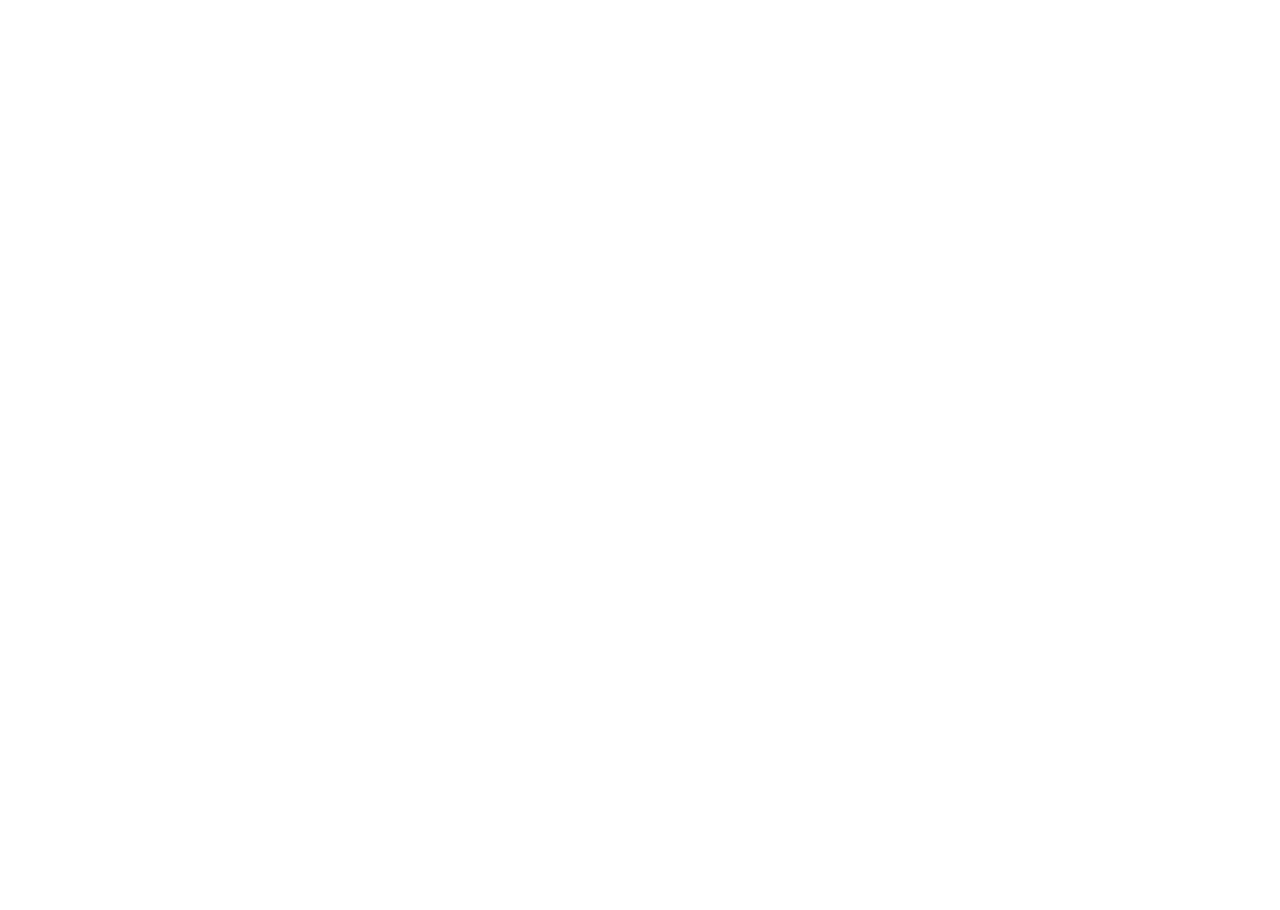
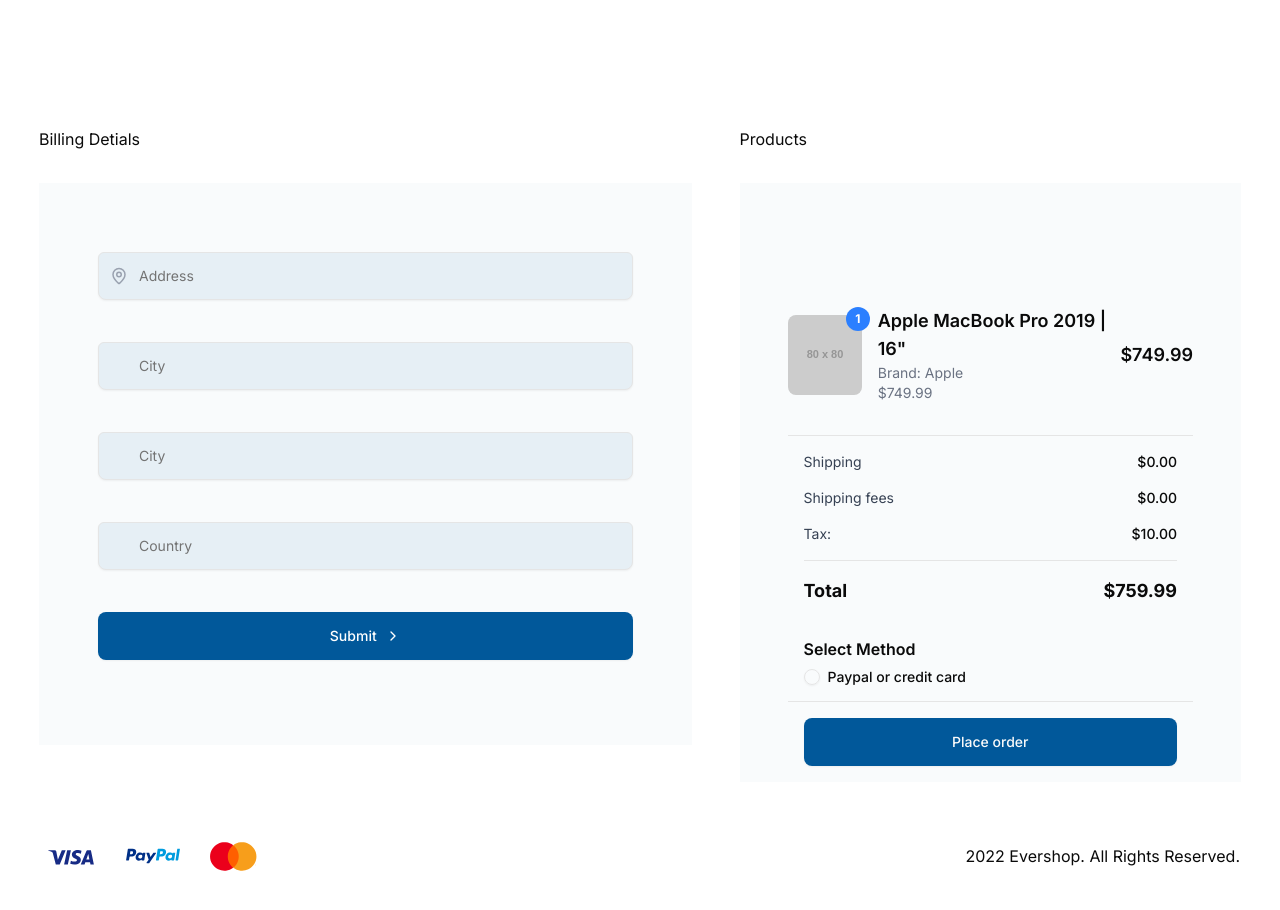
Before and after one commit to TESHU21/liyuStore, a React (Vite) app in the folder frontend/: page /checkout in a window 1280 px wide. Before the commit this address had no page. Shown: the part 460-1370 px from the top of the page. Before the commit the page ends 800 px from the top, so only its background shows below. Built offline with nearby package versions, Linux system fonts and the light colour scheme; a web font is replaced by a local one.

Commit message:
Add checkout features

```diff
--- a/frontend/package.json
+++ b/frontend/package.json
@@ -16,6 +16,7 @@
     "@hookform/resolvers": "^5.1.1",
     "@radix-ui/react-accordion": "^1.2.11",
     "@radix-ui/react-label": "^2.1.7",
+    "@radix-ui/react-radio-group": "^1.3.7",
     "@radix-ui/react-select": "^2.2.5",
     "@radix-ui/react-separator": "^1.1.7",
     "@radix-ui/react-slot": "^1.2.3",
--- a/frontend/src/components/FormComp.jsx
+++ b/frontend/src/components/FormComp.jsx
@@ -100,7 +100,7 @@
     };
 
     // Helper component for validation icons, now generalized
-    const ValidationIcons = ({ hasSuccess, error, isPassword = false, isFile = false }) => {
+    const ValidationIcons = ({  error, isPassword = false, isFile = false }) => {
       if (isLoading) return null; // Don't show icons if loading
 
       let rightPositionClass = "right-3"; // Default for text inputs, textareas
@@ -110,13 +110,7 @@
         rightPositionClass = "right-10"; // Space for close button on file preview
       }
 
-      if (hasSuccess) {
-        return (
-          <span className={`absolute ${rightPositionClass} top-1/2 transform -translate-y-1/2 text-green-500`}>
-            <Check size={18} />
-          </span>
-        );
-      }
+
       if (error) {
         return (
           <span className={`absolute ${rightPositionClass} top-1/2 transform -translate-y-1/2 text-red-500`}>
@@ -154,7 +148,7 @@
                       const hasValue = type === "file"
                         ? field.value !== null && field.value !== undefined && field.value !== ""
                         : field.value !== "" && field.value != null;
-                      const hasSuccess = !error && hasValue;
+
 
                       return (
                         <FormItem className={`${className || ""} w-full`}>
@@ -167,7 +161,6 @@
                                   field={field}
                                   options={options}
                                   placeholder={placeholder}
-                                  hasSuccess={hasSuccess} // Pass these props to CustomSelect
                                   error={error} // CustomSelect will handle its own icon display
                                 />
                               ) : type === "textarea" ? (
@@ -181,9 +174,7 @@
                                     trigger(name);
                                   }}
                                   onBlur={() => trigger(name)}
-                                  className={`h-auto  w-full  pr-8 break-all bg-gray-200 text-black border-b-[#999999] ${
-                                    hasSuccess ? "bg-input-sucess" : ""
-                                  } ${error ? "bg-red-200 border-red-500" : ""}`}
+                                  className={`h-auto  w-full  pr-8 break-all bg-[#E6EFF5] text-black border-b-[#999999]  ${error ? "bg-red-200 border-red-500" : ""}`}
                                 />
                               ) : type === "file" ? (
                                 <div> {/* Fragment because Label and Input are siblings */}
@@ -197,9 +188,7 @@
                                   />
                                   <Label
                                     htmlFor={name} // Link label to hidden input
-                                    className={`bg-gray-200 px-y py-2 w-full border rounded-t-sm dark:bg-input/30 flex items-center px-6 cursor-pointer min-h-[48px] ${
-                                      hasSuccess ? "bg-input-sucess border-b-[#999999]" : "border-[#E6E6E6] bg-gray-200"
-                                    } ${error ? "bg-red-200 border-red-500" : ""}`}
+                                    className={`bg-[#E6EFF5] px-y py-2 w-full border rounded-t-sm dark:bg-input/30 flex items-center px-6 cursor-pointer min-h-[48px] ${error ? "bg-red-200 border-red-500" : ""}`}
                                   >
                                     {filePreviews[name] ? (
                                       <div className="relative w-fit">
@@ -270,11 +259,7 @@
                                       field.onChange(e);
                                       trigger(name);
                                     }}
-                                    className={`px-10 py-2 h-[48px] w-full border rounded-t-sm text-input-text focus:outline-none focus:ring-1 focus:ring-indigo-200 focus:border-indigo-500 ${
-                                      hasSuccess
-                                        ? "bg-input-sucess border-b-[#999999]"
-                                        : "border-[#E6E6E6] bg-gray-200"
-                                    } ${error ? "bg-red-200 border-red-500" : ""}`}
+                                    className={`px-10 py-2 h-[48px] bg-[#E6EFF5] w-full border rounded-t-sm text-input-text focus:outline-none focus:ring-1 focus:ring-indigo-200 focus:border-indigo-500  ${error ? "bg-red-200 border-red-500" : ""}`}
                                   />
                                   {type === "password" && ( // Password visibility toggle
                                     <span
@@ -290,7 +275,6 @@
                             {/* Render ValidationIcons ONLY for Input, Textarea, and File (NOT Select) */}
                             {type !== "select" && (
                               <ValidationIcons
-                                hasSuccess={hasSuccess}
                                 error={error}
                                 isPassword={type === "password"}
                                 isFile={type === "file"}
@@ -326,9 +310,7 @@
                 <Button
                   disabled={isLoading}
                   type="submit"
-                  className={`w-full h-[48px] cursor-pointer px-6 ${
-                    isValid ? "bg-sidebar" : "bg-muted-foreground"
-                  } hover:bg-sidebar text-white py-3 flex items-center justify-center gap-2`}
+                  className={`w-full h-[48px] cursor-pointer px-6 bg-blue-primary hover:bg-blue-900 text-white py-3 flex items-center justify-center gap-2`}
                 >
                   {isLoading ? <Loader /> : <>
                     {submitBtnText}
--- /dev/null
+++ b/frontend/src/components/ui/radio-group.jsx
@@ -0,0 +1,41 @@
+import * as React from "react"
+import * as RadioGroupPrimitive from "@radix-ui/react-radio-group"
+import { CircleIcon } from "lucide-react"
+
+import { cn } from "@/lib/utils"
+
+function RadioGroup({
+  className,
+  ...props
+}) {
+  return (
+    <RadioGroupPrimitive.Root
+      data-slot="radio-group"
+      className={cn("grid gap-3", className)}
+      {...props} />
+  );
+}
+
+function RadioGroupItem({
+  className,
+  ...props
+}) {
+  return (
+    <RadioGroupPrimitive.Item
+      data-slot="radio-group-item"
+      className={cn(
+        "border-input text-primary focus-visible:border-ring focus-visible:ring-ring/50 aria-invalid:ring-destructive/20 dark:aria-invalid:ring-destructive/40 aria-invalid:border-destructive dark:bg-input/30 aspect-square size-4 shrink-0 rounded-full border shadow-xs transition-[color,box-shadow] outline-none focus-visible:ring-[3px] disabled:cursor-not-allowed disabled:opacity-50",
+        className
+      )}
+      {...props}>
+      <RadioGroupPrimitive.Indicator
+        data-slot="radio-group-indicator"
+        className="relative flex items-center justify-center">
+        <CircleIcon
+          className="fill-primary absolute top-1/2 left-1/2 size-2 -translate-x-1/2 -translate-y-1/2" />
+      </RadioGroupPrimitive.Indicator>
+    </RadioGroupPrimitive.Item>
+  );
+}
+
+export { RadioGroup, RadioGroupItem }
--- a/frontend/src/index.css
+++ b/frontend/src/index.css
@@ -127,4 +127,18 @@
   --font-lato:"Lato", sans-serif;
   --font-lusitana:"Lusitana",sans-serif;
   --color-blue-primary:#01589A;
+  --bg-input:#E6EFF5
 }
+/* Custom styles for Chrome autofill background workaround */
+input:-webkit-autofill,
+input:-webkit-autofill:hover,
+input:-webkit-autofill:focus,
+textarea:-webkit-autofill,
+textarea:-webkit-autofill:hover,
+textarea:-webkit-autofill:focus,
+select:-webkit-autofill,
+select:-webkit-autofill:hover,
+select:-webkit-autofill:focus {
+  box-shadow: 0 0 0px 1000px var(--input) inset !important;
+  -webkit-box-shadow: 0 0 0px 1000px var(--bg-input) inset !important;
+}
--- a/frontend/src/pages/auth/login/Login.jsx
+++ b/frontend/src/pages/auth/login/Login.jsx
@@ -11,9 +11,11 @@
         console.log("Enter your passwords")
     }
   return (
-    <div>
+    <div className='flex justify-center'>
+    <div className='w-[700px]'>
      <FormComp schema={SignUpSchema} fields={fields} initialValues={initialValues} submitBtnText={"Login"}
               showForgotPassword={true} onSubmit={handleLogin} isLoading={isLoading}  errorMessage={errorMessage} />
+    </div>
     </div>
   )
 }
--- /dev/null
+++ b/frontend/src/pages/checkout/Checkout.jsx
@@ -0,0 +1,52 @@
+import React from 'react'
+import PageHeader from '@/components/PageHeader'
+import FormComp from '@/components/FormComp'
+import  {checkoutSchema,fields,initialValues} from "./components/data"
+import { OrderSummaryCard } from './components/OrderSummeryCard'
+
+const Checkout = () => {
+    const orderItem = {
+    id: "macbook-pro-2019-16",
+    name: "Apple MacBook Pro 2019 | 16\"",
+    brand: "Apple",
+    price: 749.99,
+    quantity: 1,
+    imageUrl: "https://via.placeholder.com/80x80", // Replace with an actual image URL
+  };
+  const shippingFees = 0.00;
+  const tax = 10.00;
+  const total = (orderItem.price * orderItem.quantity) + shippingFees + tax;
+ const headers={
+title:"Checkout",
+currentPage:"checkout",
+description:"",
+}
+  return (
+    <div>
+        <PageHeader header={headers}/>
+        <div className=' flex gap-12  md:mt-[140px] px-[39px]'>
+            <div className='w-full md:w-[782px]'>
+          <h6 className='mb-8'>Billing Detials</h6>
+
+
+                <div className='bg-[#F9FBFC]  px-[59px] pt-[61px] pb-[85px]'>
+                    <FormComp schema={checkoutSchema} fields={fields}  initialValues={initialValues}/>
+
+                </div>
+
+
+            </div>
+            <div className='  w-1/2 '>
+                <h6 className='pb-8'>Products</h6>
+                <div className='bg-[#F9FBFC] pt-[108px] px-12'>
+                    <OrderSummaryCard orderItem={orderItem} tax={tax} shippingFees={shippingFees} total={total}/>
+
+                </div>
+            </div>
+
+        </div>
+    </div>
+  )
+}
+
+export default Checkout
--- /dev/null
+++ b/frontend/src/pages/checkout/components/OrderSummeryCard.jsx
@@ -0,0 +1,85 @@
+import { Button } from "@/components/ui/button";
+import { RadioGroup, RadioGroupItem } from "@/components/ui/radio-group";
+import { Label } from "@/components/ui/label";
+
+export function OrderSummaryCard({
+  orderItem,
+  shippingFees,
+  tax,
+  total,
+  onPlaceOrder,
+  selectedPaymentMethod,
+  onPaymentMethodChange,
+}) {
+  return (
+    <div className="w-full ">
+      {/* Header */}
+      <div className=" flex items-center py-4 justify-between">
+        <div className="flex items-center space-x-4">
+          <div className="relative">
+            <img
+              src={orderItem.imageUrl}
+              alt={orderItem.name}
+              className="w-20 h-20 object-cover rounded-md"
+            />
+            <span className="absolute -top-2 -right-2 bg-blue-500 text-white rounded-full w-6 h-6 flex items-center justify-center text-xs font-bold">
+              {orderItem.quantity}
+            </span>
+          </div>
+          <div>
+            <h3 className="text-lg font-semibold">{orderItem.name}</h3>
+            <p className="text-sm text-gray-500">Brand: {orderItem.brand}</p>
+            <p className="text-sm text-gray-500">${orderItem.price.toFixed(2)}</p>
+          </div>
+        </div>
+        <span className="text-lg font-semibold">
+          ${(orderItem.price * orderItem.quantity).toFixed(2)}
+        </span>
+      </div>
+
+      {/* Content */}
+      <div className="p-4 border-t mt-4 space-y-4">
+        <div className="flex justify-between text-sm">
+          <span className="text-gray-700">Shipping</span>
+          <span className="font-medium">${shippingFees.toFixed(2)}</span>
+        </div>
+        <div className="flex justify-between text-sm">
+          <span className="text-gray-700">Shipping fees</span>
+          <span className="font-medium">${shippingFees.toFixed(2)}</span>
+        </div>
+        <div className="flex justify-between text-sm">
+          <span className="text-gray-700">Tax:</span>
+          <span className="font-medium">${tax.toFixed(2)}</span>
+        </div>
+
+        <div className="flex justify-between pt-4 border-t text-lg font-bold">
+          <span>Total</span>
+          <span>${total.toFixed(2)}</span>
+        </div>
+
+        {/* Payment method */}
+        <div className="pt-4">
+          <h3 className="text-md font-semibold mb-2">Select Method</h3>
+          <RadioGroup
+            defaultValue={selectedPaymentMethod}
+            onValueChange={onPaymentMethodChange}
+            className="space-y-2"
+          >
+            <div className="flex items-center space-x-2">
+              <RadioGroupItem value="paypal-credit-card" id="r1" />
+              <Label htmlFor="r1">Paypal or credit card</Label>
+            </div>
+            {/* Additional payment methods can go here */}
+          </RadioGroup>
+        </div>
+      </div>
+
+      {/* Footer */}
+      <div className="p-4 border-t">
+        <Button onClick={onPlaceOrder} className="w-full h-12 bg-blue-primary ">
+          Place order
+        </Button>
+      </div>
+    </div>
+  );
+}
--- /dev/null
+++ b/frontend/src/pages/checkout/components/data.js
@@ -0,0 +1,28 @@
+import { MapPin } from 'lucide-react';
+import {z} from "zod"
+
+export const checkoutSchema = z.object({
+  address: z.string().min(1, "Address is required"), // Assuming address is a string and required
+  city: z.string().optional(), // Assuming city is a string and optional
+  postalCode: z.string().optional(), // Assuming postal code is a string and optional, could add regex for format
+  country: z.string().optional(), // Assuming country is a string and optional
+});
+
+
+export const initialValues = {
+
+  address: "",
+  city: "",
+  postalCode:"",
+  country:""
+
+};
+
+export const fields = [
+
+  { name: "address", placeholder: "Address", icon: MapPin, type: "text", className: "col-span-2" },
+  { name: "city", placeholder: "City", type: "text", className: "col-span-2 " },
+  { name: "postalCode", placeholder: "City", type: "text", className: "col-span-2 " },
+  { name: "country", placeholder: "Country", type: "text", className: "col-span-2 " },
+
+];
--- a/frontend/src/routes/AppRoutes.jsx
+++ b/frontend/src/routes/AppRoutes.jsx
@@ -7,6 +7,7 @@
 import Favourite from '@/pages/favourite/Favourite'
 import ShopDetail from '@/pages/shop/detail/ShopDetail'
 import Login from '@/pages/auth/login/Login'
+import Checkout from '@/pages/checkout/Checkout'
 const AppRoutes = () => {
   return (
     <Routes >
@@ -16,6 +17,7 @@
         <Route path='cart' element={<Cart/>}/>
         <Route path ="favourite" element={<Favourite/>}/>
         <Route path='detail' element={<ShopDetail/>}/>
+        <Route path="checkout" element={<Checkout/>}/>
         </Route>
         <Route path='login' element={<Login/>}/>
 
```
Also changed, not shown: 1 other file (tests, documents, lock files or other folders).
